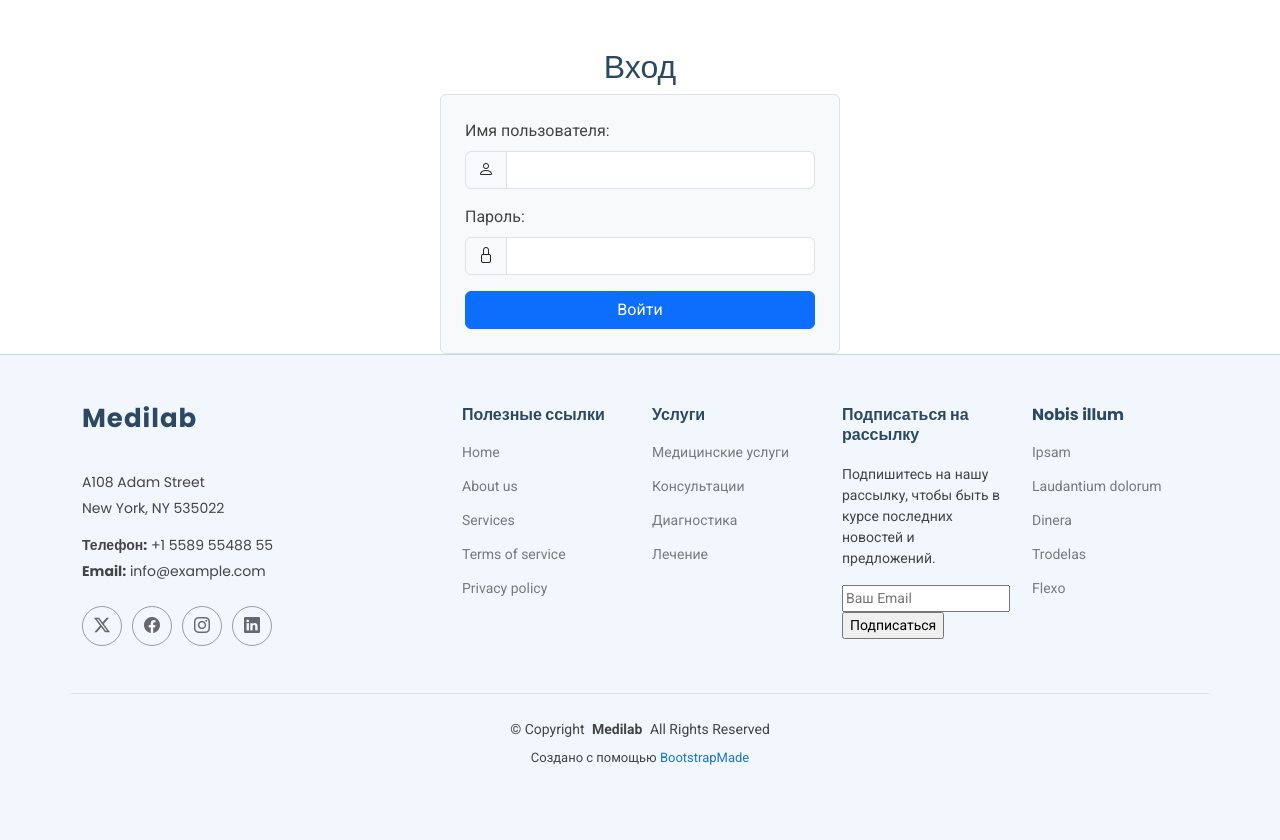
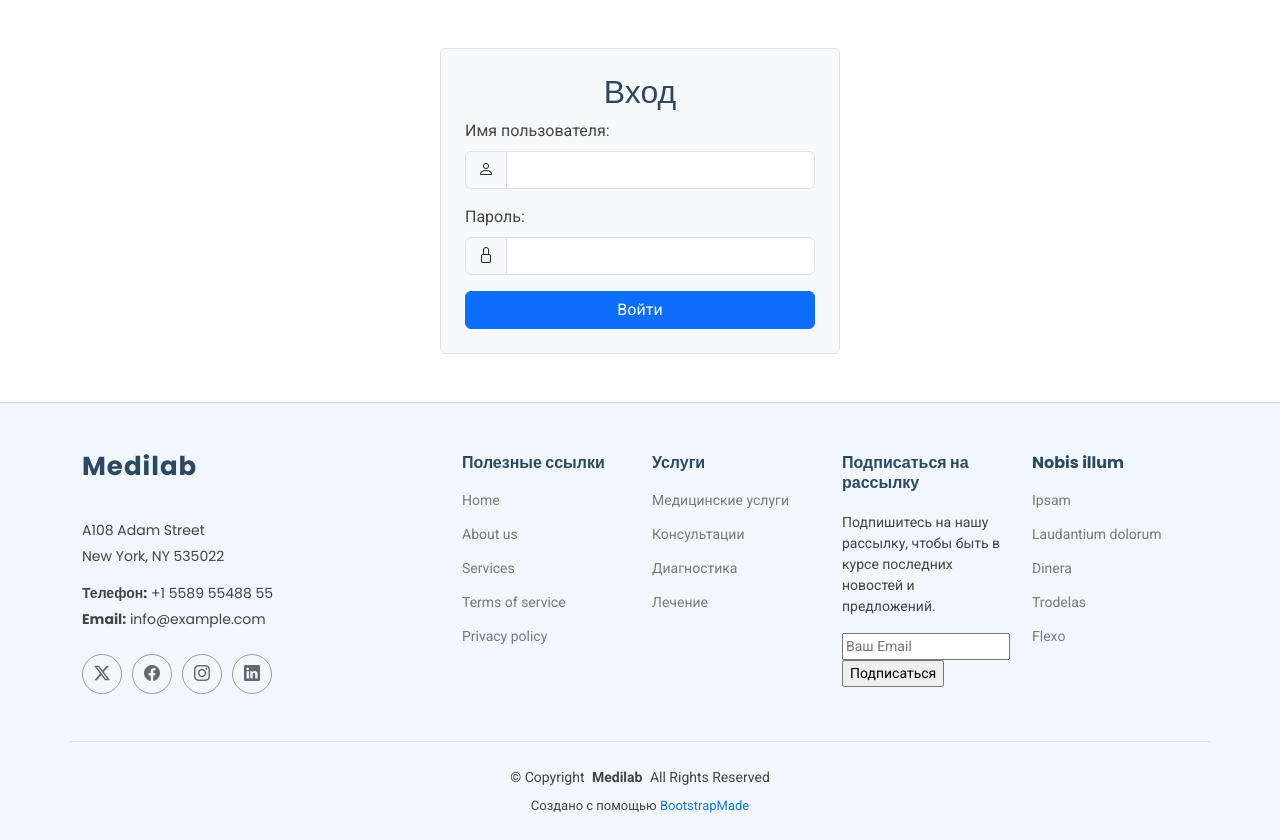
Before and after one commit to aruytehno/getmed.pro, a Django app: page /login/ in a window 1280 px wide. Shown: the part 118-958 px from the top of the page. Before the commit the page ends 883 px from the top, so only its background shows below. Run offline with Django 5.2, Linux system fonts and the light colour scheme; some libraries are stand-ins or nearby versions.

Commit message:
Добавил стили для login.html

```diff
--- a/get_med/users/templates/login.html
+++ b/get_med/users/templates/login.html
@@ -3,14 +3,14 @@
 {% block title %}Вход{% endblock %}
 
 {% block content %}
-<div class="container mt-5">
-    <h2 class="text-center">Вход</h2>
+<div class="container mt-5 mb-5">
     {% if error_message %}
         <div class="alert alert-danger">
             {{ error_message }}
         </div>
     {% endif %}
     <div class="border p-4 rounded bg-light mx-auto" style="max-width: 400px;">
+        <h2 class="text-center">Вход</h2>
         <form method="post">
             {% csrf_token %}
             <div class="mb-3">
```
